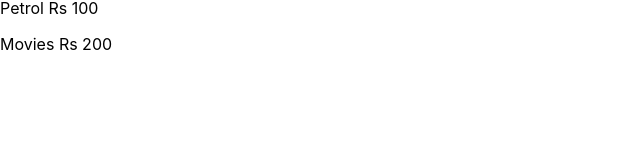
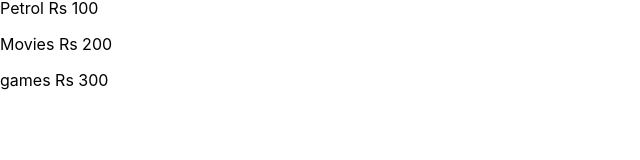
Before and after one commit to Vikassinghrathor/Sharpener_ReactJs_projects, a React (Create React App) app: page / in a window 1280 px wide. Shown: the part 120-280 px from the top of the page, without its empty margins (0-640 px from the left). Built offline with nearby package versions, Linux system fonts and the light colour scheme.

Commit message:
make dynamic variable

```diff
--- a/src/Components/Expense.jsx
+++ b/src/Components/Expense.jsx
@@ -1,10 +1,12 @@
 function Expense(){
+  const LocationOfExpenditure = 'games';
   return(
     <>
     <h1>Expense Item</h1>
       <p>Food Rs 10</p>
       <p>Petrol Rs 100</p>
       <p>Movies Rs 200</p>
+      <p>{LocationOfExpenditure} Rs 300</p>
     </>
   )
 }
```
